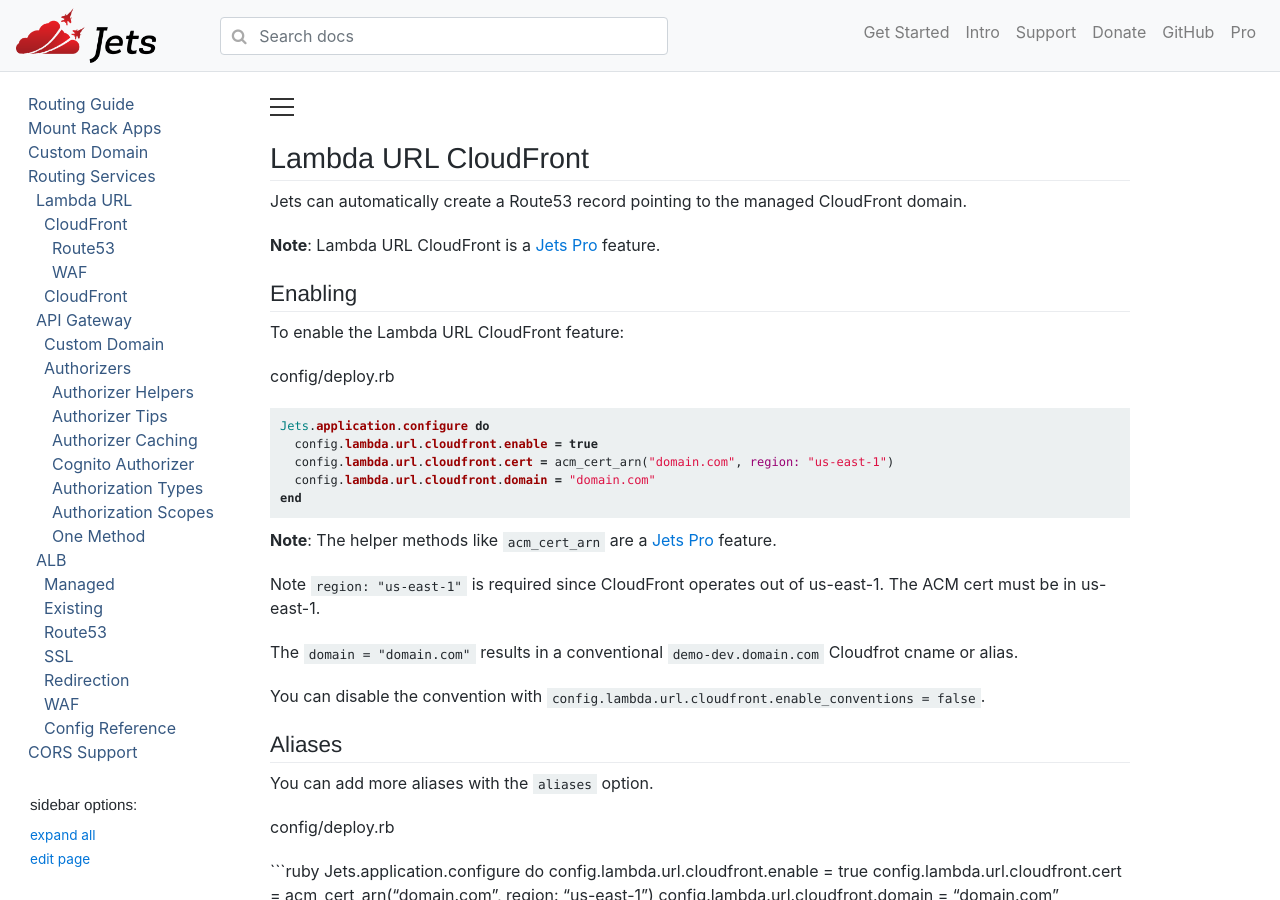
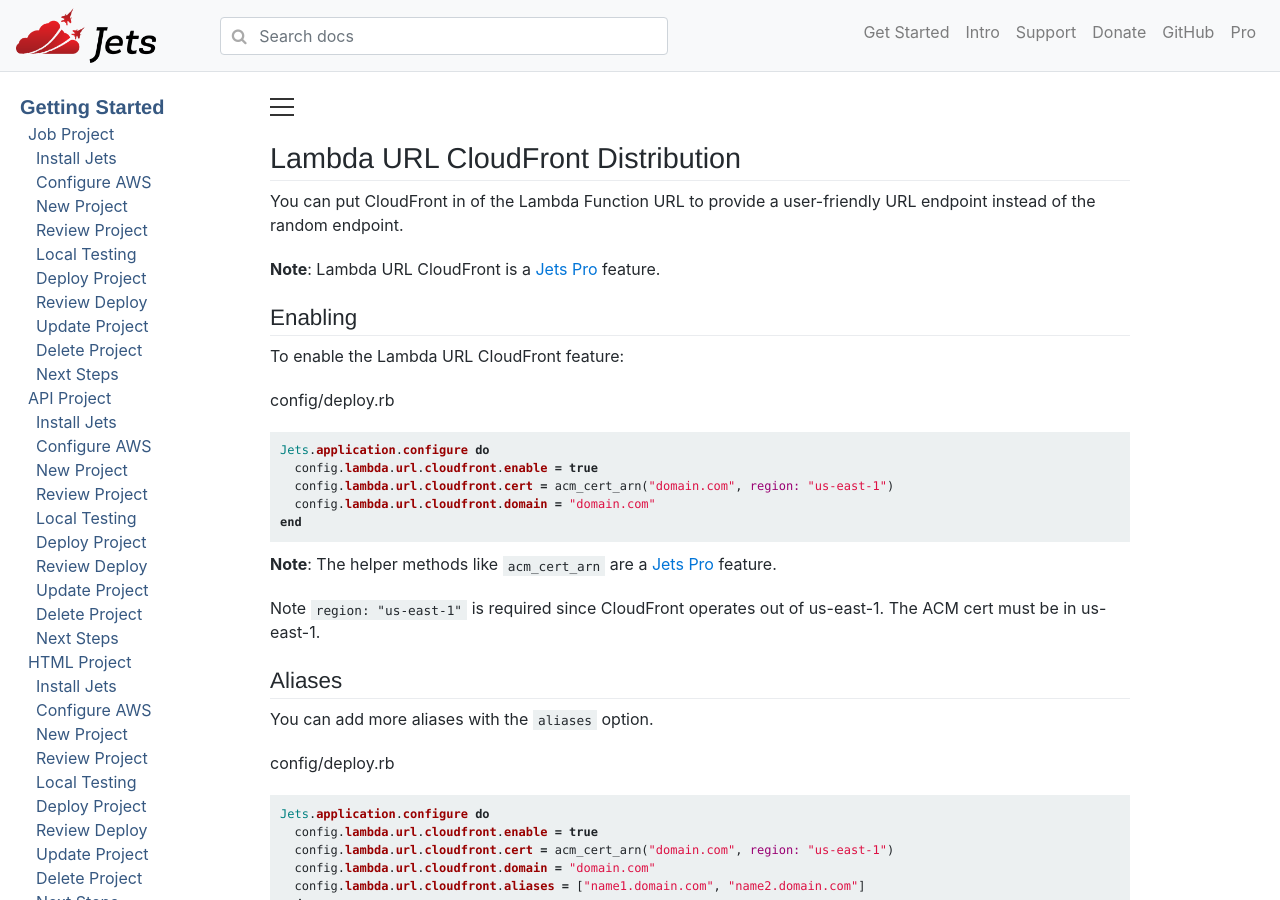
Before and after one commit to rubyonjets/jets-docs, a Jekyll site: the page built from _docs/routing/services/lambda/cloudfront/distribution.md, in a window 1280 px wide and 900 px high. Built offline with Jekyll 4.4.1, drawn with Linux system fonts in a browser that asks for light colours; a script that is not in the unit is left out; some of the changed text lies outside the part shown.

Commit message:
cloudfront docs

````diff
--- a/_docs/routing/services/lambda/cloudfront/cloudfront.md
+++ b/_docs/routing/services/lambda/cloudfront/distribution.md
@@ -1,11 +1,11 @@
 ---
-title: Lambda URL CloudFront
-nav_text: CloudFront
-category: routing-services-lambda
+title: Lambda URL CloudFront Distribution
+nav_text: Distribution
+category: routing-services-lambda-cloudfront
 order: 1
 ---
 
-Jets can automatically create a Route53 record pointing to the managed CloudFront domain.
+You can put CloudFront in of the Lambda Function URL to provide a user-friendly URL endpoint instead of the random endpoint.
 
 {% include pro/feature.md feature_name="Lambda URL CloudFront" %}
 
@@ -27,10 +27,6 @@
 
 Note `region: "us-east-1"` is required since CloudFront operates out of us-east-1. The ACM cert must be in us-east-1.
 
-The `domain = "domain.com"` results in a conventional `demo-dev.domain.com` Cloudfrot cname or alias.
-
-You can disable the convention with `config.lambda.url.cloudfront.enable_conventions = false`.
-
 ## Aliases
 
 You can add more aliases with the `aliases` option.
@@ -44,5 +40,15 @@
   config.lambda.url.cloudfront.domain = "domain.com"
   config.lambda.url.cloudfront.aliases = ["name1.domain.com", "name2.domain.com"]
 end
+```
 
-This adds CNAMEs in additional to the conventional dns name.
+This adds CNAMEs in additional to the conventional dns names.
+
+## Conventions
+
+The `config.lambda.url.cloudfront.domain = "domain.com"` results in a conventional `demo-dev.domain.com` Cloudfront cname or alias.
+
+{% include lambda/cloudfront/deploy-extra.md %}
+
+
+Note: You can disable the convention with `config.lambda.url.cloudfront.enable_conventions = false`.
--- /dev/null
+++ b/_includes/lambda/cloudfront/deploy-extra.md
@@ -0,0 +1,8 @@
+This allows you to deploy additional stacks or environments wihthout any configuration changes. Examples:
+
+    JETS_EXTRA=beta jets deploy
+    cloudfront.dns.name => "demo-dev-beta.domain.com"
+    JETS_EXTRA=2 jets deploy
+    cloudfront.dns.name => "demo-dev-2.domain.com"
+    JETS_ENV=production jets deploy
+    cloudfront.dns.name => "demo-dev-prod.domain.com"
--- a/_includes/sidebar.html
+++ b/_includes/sidebar.html
@@ -1,6 +1,40 @@
 <div id="sidebar">
   <section class="content-nav">
-      {% include render/category.html category="routing" %}
+    <h2><a href="{% link getting-started.md %}">Getting Started</a></h2>
+    <ul>
+      {% include render/category.html category="learn" %}
+    </ul>
+    <h2>Docs</h2>
+    <ul id="docs">
+      <li><a href="{% link docs.md %}">Intro</a>
+        <ul class="docs">
+          <li><a href="{% link _docs/functions.md %}">Functions</a></li>
+          <li><a href="{% link _docs/controllers.md %}">Controllers</a></li>
+          <li><a href="{% link _docs/intro/routing.md %}">Routing</a></li>
+          <li><a href="{% link _docs/jobs.md %}">Jobs</a></li>
+          <li><a href="{% link _docs/install.md %}">Install</a></li>
+          <li><a href="{% link _docs/new-modes.md %}">Jets New</a></li>
+          <li><a href="{% link _docs/structure.md %}">Project Structure</a></li>
+          <li><a href="{% link _docs/local-server.md %}">Local Server</a></li>
+          <li><a href="{% link _docs/repl-console.md %}">REPL Console</a></li>
+          <li><a href="{% link _docs/deploy.md %}">Deploy</a></li>
+          <li><a href="{% link _docs/jets-call.md %}">Jets Call</a></li>
+          <li><a href="{% link _docs/function-properties.md %}">Function Properties</a></li>
+          <li><a href="{% link _docs/iam-policies.md %}">IAM Policies</a></li>
+          <li><a href="{% link _docs/managed-iam-policies.md %}">Managed IAM Policies</a></li>
+          <li><a href="{% link _docs/prewarming.md %}">Prewarming</a></li>
+          <li><a href="{% link _docs/env-files.md %}">Env Files</a></li>
+          <li><a href="{% link _docs/env-extra.md %}">Env Extra</a></li>
+          <li><a href="{% link _docs/generators.md %}">Generators</a></li>
+        </ul>
+      </li>
+
+      {% include render/category.html category="top-level" %}
+
+      <li><a href="{% link _docs/articles.md %}">Articles & Tutorials</a></li>
+      <li><a href="{% link faq.md %}">FAQ</a></li>
+      <li><a href="{% link support.md %}">Support</a></li>
+      <li><a href="{% link reference.md %}">CLI Reference</a></li>
     </ul>
   </section>
   <div class="menu-options">
````
Also changed, not shown: _docs/routing/services/lambda/cloudfront/cache_policy.md (added, +27 -0 lines), _docs/routing/services/lambda/cloudfront/route53.md (+1 -8 lines).
